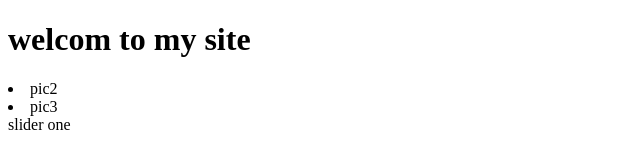
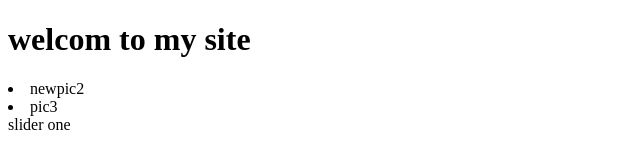
Before and after one commit to elhamzahedi/gitelham, a plain HTML site: page index.html in a window 1280 px wide. Shown: the full height of the page, 0-640 px from the left. Drawn offline with Linux system fonts and the light colour scheme.

Commit message:
change pic

```diff
--- a/index.html
+++ b/index.html
@@ -7,7 +7,7 @@
 </head>
 <body>
     <h1>welcom to my site</h1>
-    <li>pic2</li>
+    <li>newpic2</li>
     <li>pic3</li>
     <div>slider one</div>
 </body>
```
